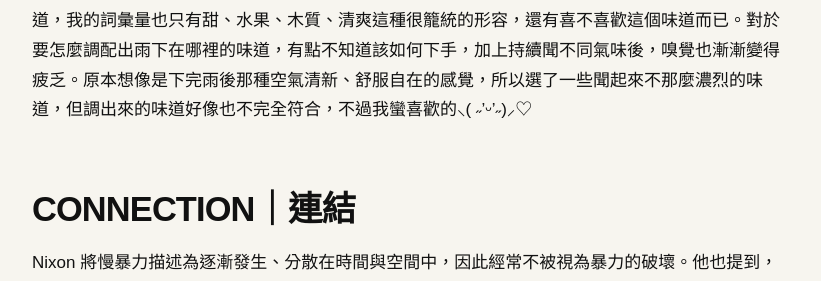
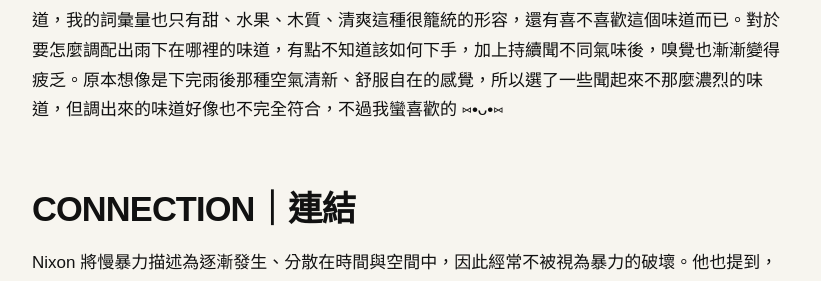
Before and after one commit to liki1928/fieldworkarchive, a Jekyll site: the page built from weeks/week-04.md, in a window 1280 px wide and 900 px high, scrolled down 2709 px. Shown: the part 279-560 px from the top of the window, without its empty margins (48-869 px from the left). Built offline with Jekyll 4.4.1, drawn with Linux system fonts in a browser that asks for light colours; some of the changed text lies outside the part shown.

Commit message:
Update week-04.md

```diff
--- a/weeks/week-04.md
+++ b/weeks/week-04.md
@@ -30,7 +30,7 @@ _．B組導讀工作坊_<br>
 「食物」很容易聯想到學餐、小木屋等地點，但「誰承擔」對我來說反而有些模糊。一開始在小木屋周圍看了很久，甚至覺得這裡異常整潔，好像沒有什麼問題。後來才注意到，原本的垃圾桶被轉向牆壁，現場幾乎沒有可以丟垃圾的地方。如果收起垃圾桶是為了減少人力清潔的成本，那這點確實做到了，單純地保留了消費及飲食的行為，將後續的清潔轉嫁給其他地方去承擔。
 
 _．Smell clock 工作坊_<br>
-雖然平常喜歡香氛，我卻不太會辨認或描述氣味，更不用說怎麼去分辨前中後調了，面對這麼多種味道，我的詞彙量也只有甜、水果、木質、清爽這種很籠統的形容，還有喜不喜歡這個味道而已。對於要怎麼調配出雨下在哪裡的味道，有點不知道該如何下手，加上持續聞不同氣味後，嗅覺也漸漸變得疲乏。原本想像是下完雨後那種空氣清新、舒服自在的感覺，所以選了一些聞起來不那麼濃烈的味道，但調出來的味道好像也不完全符合，不過我蠻喜歡的⸜( ˶'ᵕ'˶)⸝♡
+雖然平常喜歡香氛，我卻不太會辨認或描述氣味，更不用說怎麼去分辨前中後調了，面對這麼多種味道，我的詞彙量也只有甜、水果、木質、清爽這種很籠統的形容，還有喜不喜歡這個味道而已。對於要怎麼調配出雨下在哪裡的味道，有點不知道該如何下手，加上持續聞不同氣味後，嗅覺也漸漸變得疲乏。原本想像是下完雨後那種空氣清新、舒服自在的感覺，所以選了一些聞起來不那麼濃烈的味道，但調出來的味道好像也不完全符合，不過我蠻喜歡的 ⑅•ᴗ•⑅
 
 ## CONNECTION｜連結
 <!-- 選擇本週閱讀或課堂案例中的一個概念。它如何改變你對上述瞬間的理解？ -->
```
